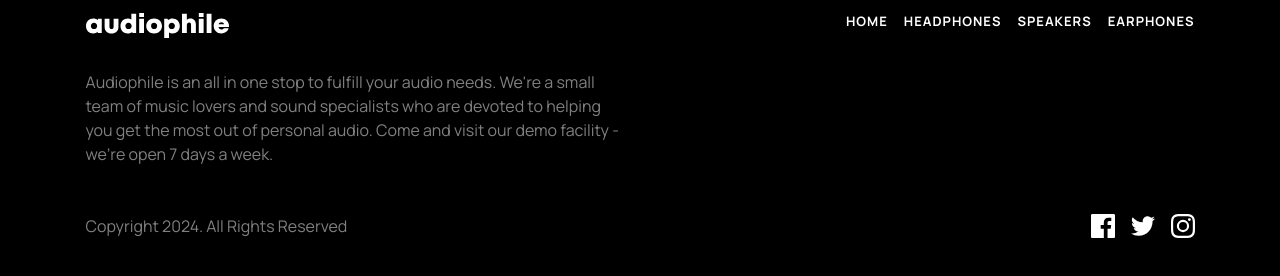
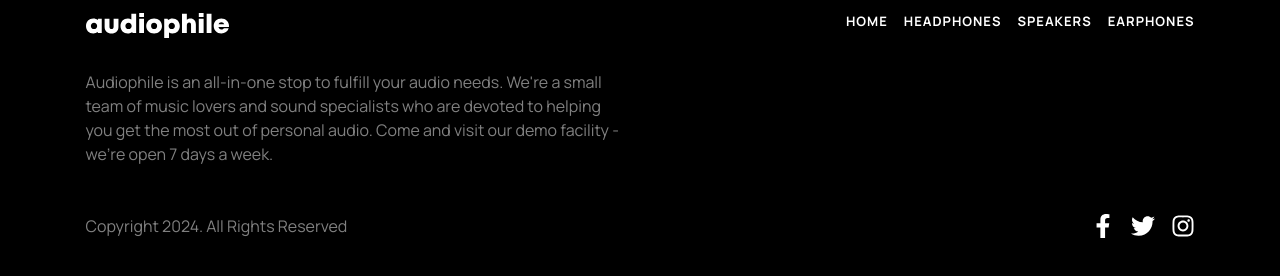
Before and after one commit to njoanc/audiophile, a React (Vite) app: page /checkout in a window 1280 px wide. Shown: the part 1514-1790 px from the top of the page. Built offline with nearby package versions, Linux system fonts and the light colour scheme.

Commit message:
change():Footer styling

```diff
--- a/index.html
+++ b/index.html
@@ -22,6 +22,10 @@
       rel="stylesheet"
       href="https://cdnjs.cloudflare.com/ajax/libs/font-awesome/5.15.4/css/all.min.css"
     />
+    <link
+      rel="stylesheet"
+      href="https://cdnjs.cloudflare.com/ajax/libs/font-awesome/5.15.4/css/all.min.css"
+    />
   </head>
   <body>
     <div id="root"></div>
--- a/src/components/pages/home/Hero.jsx
+++ b/src/components/pages/home/Hero.jsx
@@ -3,7 +3,7 @@ import ButtonOrange from "../../shared/buttons/Button-Orange";
 
 const Hero = () => {
   return (
-    <section className="hero bg-heroMobile bg-cover bg-bottom bg-no-repeat md:bg-heroTablet xl:bg-heroDesktop xl:bg-bottom-center pb-[110px] md:pb-[167px] lg:pt-[60px]">
+    <div className="hero bg-heroMobile bg-cover bg-bottom bg-no-repeat md:bg-heroTablet xl:bg-heroDesktop xl:bg-bottom-center pb-[110px] md:pb-[167px] lg:pt-[60px]">
       <div className="container mx-auto max-w-[1110px]">
         <div className="flex flex-col items-center text-center lg:text-left lg:items-start mx-auto max-w-[328px] md:max-w-[379px] lg:max-w-[398px] lg:mx-0">
           <p className="text-gray tracking-[10px] uppercase mt-[108px] md:mt-[126px] mb-4">
@@ -22,7 +22,7 @@ const Hero = () => {
           </ButtonOrange>
         </div>
       </div>
-    </section>
+    </div>
   );
 };
 
--- a/src/components/shared/Footer.jsx
+++ b/src/components/shared/Footer.jsx
@@ -1,43 +1,30 @@
 import React from "react";
 import { Link } from "react-router-dom";
 import ScrollToTop from "./scroll-utils/ScrollToTop";
+import { FaFacebookF, FaTwitter, FaInstagram } from "react-icons/fa";
+
+const linkClassName = "hover:text-brightOrange transition-colors duration-300";
 
 const NavLinks = () => {
   return (
     <ul className="flex flex-col gap-4 md:flex-row">
       <li>
-        <Link
-          className="hover:text-brightOrange transition-colors duration-300"
-          to="/"
-          onClick={ScrollToTop}
-        >
+        <Link className={linkClassName} to="/" onClick={ScrollToTop}>
           HOME
         </Link>
       </li>
       <li>
-        <Link
-          className="hover:text-brightOrange transition-colors duration-300"
-          to="/headphones"
-          onClick={ScrollToTop}
-        >
+        <Link className={linkClassName} to="/headphones" onClick={ScrollToTop}>
           HEADPHONES
         </Link>
       </li>
       <li>
-        <Link
-          className="hover:text-brightOrange transition-colors duration-300"
-          to="/speakers"
-          onClick={ScrollToTop}
-        >
+        <Link className={linkClassName} to="/speakers" onClick={ScrollToTop}>
           SPEAKERS
         </Link>
       </li>
       <li>
-        <Link
-          className="hover:text-brightOrange transition-colors duration-300"
-          to="/earphones"
-          onClick={ScrollToTop}
-        >
+        <Link className={linkClassName} to="/earphones" onClick={ScrollToTop}>
           EARPHONES
         </Link>
       </li>
@@ -47,7 +34,7 @@ const NavLinks = () => {
 
 const Nav = () => {
   return (
-    <header className="bg-pureBlack ">
+    <header className="bg-pureBlack">
       <nav className="mx-auto text-pureWhite text-subtitle flex flex-col lg:flex-row justify-between items-center md:items-start gap-12 text-center py-8 max-w-[310px] md:max-w-[689px] lg:max-w-[1109px]">
         <Link className="mx-auto md:mx-0" onClick={ScrollToTop} to="/">
           <img src="/assets/shared/desktop/logo.svg" alt="audiophile-logo" />
@@ -64,10 +51,10 @@ const Footer = () => {
       <div className="mx-auto md:max-w-[689px] lg:max-w-[1109px] relative">
         <hr className="absolute w-[101px] h-[4px] bg-brightOrange left-1/2 transform -translate-x-1/2 md:left-auto md:transform-none" />
 
-        <Nav></Nav>
+        <Nav />
         <div className="flex flex-col gap-12">
           <p className="text-pureWhite opacity-50 text-center max-w-[327px] mx-auto md:mx-0 md:text-left lg:max-w-[540px]">
-            Audiophile is an all in one stop to fulfill your audio needs. We're
+            Audiophile is an all-in-one stop to fulfill your audio needs. We're
             a small team of music lovers and sound specialists who are devoted
             to helping you get the most out of personal audio. Come and visit
             our demo facility - we’re open 7 days a week.
@@ -75,49 +62,27 @@ const Footer = () => {
           <div className="flex flex-col-reverse md:flex-row-reverse md:justify-between gap-12 pb-12">
             <ul className="social-links flex justify-center gap-4 items-center">
               <li>
-                <a href="">
-                  <svg
-                    width="24"
-                    height="24"
-                    xmlns="http://www.w3.org/2000/svg"
-                  >
-                    <path
-                      className=""
-                      d="M22.675 0H1.325C.593 0 0 .593 0 1.325v21.351C0 23.407.593 24 1.325 24H12.82v-9.294H9.692v-3.622h3.128V8.413c0-3.1 1.893-4.788 4.659-4.788 1.325 0 2.463.099 2.795.143v3.24l-1.918.001c-1.504 0-1.795.715-1.795 1.763v2.313h3.587l-.467 3.622h-3.12V24h6.116c.73 0 1.323-.593 1.323-1.325V1.325C24 .593 23.407 0 22.675 0z"
-                      fill="#FFF"
-                      fillRule="nonzero"
-                    />
-                  </svg>
+                <a href="" aria-label="Facebook">
+                  <FaFacebookF
+                    className="text-[white] hover:bg-brightOrange hover:text-[black] transition-colors duration-600"
+                    size={24}
+                  />
                 </a>
               </li>
               <li>
-                <a href="">
-                  <svg
-                    width="24"
-                    height="20"
-                    xmlns="http://www.w3.org/2000/svg"
-                  >
-                    <path
-                      d="M24 2.557a9.83 9.83 0 01-2.828.775A4.932 4.932 0 0023.337.608a9.864 9.864 0 01-3.127 1.195A4.916 4.916 0 0016.616.248c-3.179 0-5.515 2.966-4.797 6.045A13.978 13.978 0 011.671 1.149a4.93 4.93 0 001.523 6.574 4.903 4.903 0 01-2.229-.616c-.054 2.281 1.581 4.415 3.949 4.89a4.935 4.935 0 01-2.224.084 4.928 4.928 0 004.6 3.419A9.9 9.9 0 010 17.54a13.94 13.94 0 007.548 2.212c9.142 0 14.307-7.721 13.995-14.646A10.025 10.025 0 0024 2.557z"
-                      fill="#FFF"
-                      fillRule="nonzero"
-                    />
-                  </svg>
+                <a href="" aria-label="Twitter">
+                  <FaTwitter
+                    className="text-[white] hover:bg-brightOrange hover:text-[black] transition-colors duration-600"
+                    size={24}
+                  />
                 </a>
               </li>
               <li>
-                <a href="">
-                  <svg
-                    width="24"
-                    height="24"
-                    xmlns="http://www.w3.org/2000/svg"
-                  >
-                    <path
-                      d="M12 2.163c3.204 0 3.584.012 4.85.07 3.252.148 4.771 1.691 4.919 4.919.058 1.265.069 1.645.069 4.849 0 3.205-.012 3.584-.069 4.849-.149 3.225-1.664 4.771-4.919 4.919-1.266.058-1.644.07-4.85.07-3.204 0-3.584-.012-4.849-.07-3.26-.149-4.771-1.699-4.919-4.92-.058-1.265-.07-1.644-.07-4.849 0-3.204.013-3.583.07-4.849.149-3.227 1.664-4.771 4.919-4.919 1.266-.057 1.645-.069 4.849-.069zM12 0C8.741 0 8.333.014 7.053.072 2.695.272.273 2.69.073 7.052.014 8.333 0 8.741 0 12c0 3.259.014 3.668.072 4.948.2 4.358 2.618 6.78 6.98 6.98C8.333 23.986 8.741 24 12 24c3.259 0 3.668-.014 4.948-.072 4.354-.2 6.782-2.618 6.979-6.98.059-1.28.073-1.689.073-4.948 0-3.259-.014-3.667-.072-4.947-.196-4.354-2.617-6.78-6.979-6.98C15.668.014 15.259 0 12 0zm0 5.838a6.162 6.162 0 100 12.324 6.162 6.162 0 000-12.324zM12 16a4 4 0 110-8 4 4 0 010 8zm6.406-11.845a1.44 1.44 0 100 2.881 1.44 1.44 0 000-2.881z"
-                      fill="#FFF"
-                      fillRule="nonzero"
-                    />
-                  </svg>
+                <a href="" aria-label="Instagram">
+                  <FaInstagram
+                    className="text-[white] hover:bg-brightOrange hover:text-[black] transition-colors duration-600"
+                    size={24}
+                  />
                 </a>
               </li>
             </ul>
```
Also changed, not shown: src/components/shared/buttons/Button-Black.jsx (+8 -7 lines), src/components/shared/buttons/Button-Checkout.jsx (+9 -8 lines), src/components/shared/buttons/Button-Orange.jsx (+9 -8 lines), public/assets/socialMedia/facebook.svg (added).
